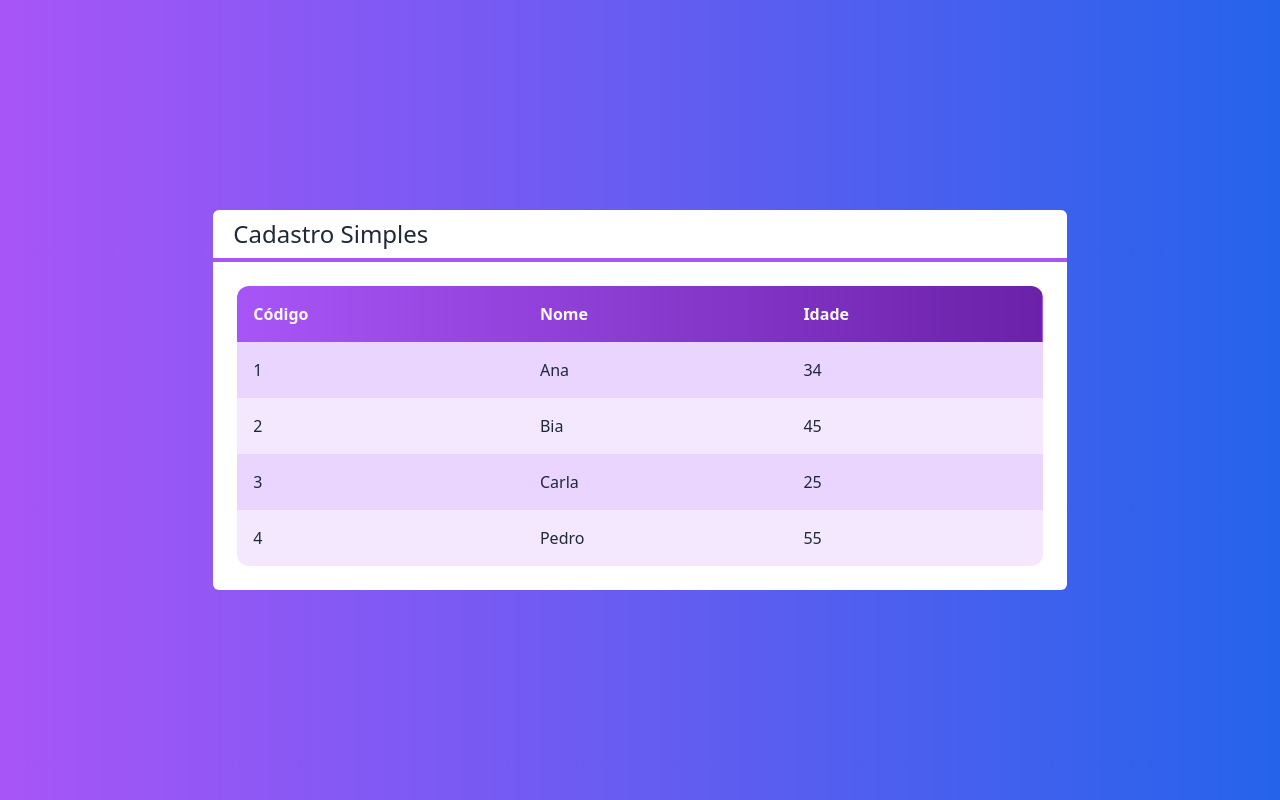
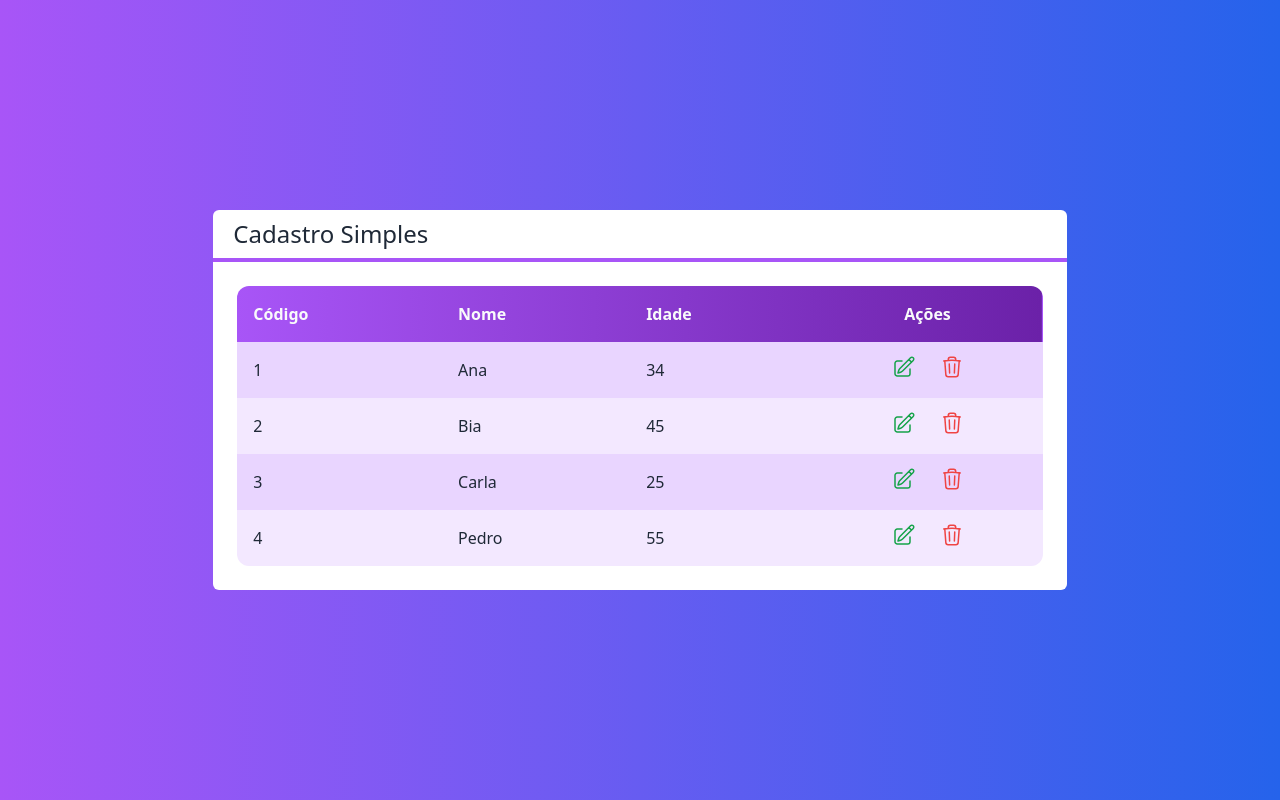
Before and after one commit to davidIsrael-rj/next-crud, a Next.js app: page / in a window 1280 px wide. Built offline with nearby package versions, Linux system fonts and the light colour scheme.

Commit message:
Componente Tabela #03

```diff
--- /dev/null
+++ b/src/components/Icones.tsx
@@ -0,0 +1,13 @@
+export const IconeEdicao = (
+    <svg xmlns="http://www.w3.org/2000/svg" fill="none" viewBox="0 0 24 24" strokeWidth={1.5} stroke="currentColor" className="w-6 h-6">
+        <path strokeLinecap="round" strokeLinejoin="round" d="M16.862 4.487l1.687-1.688a1.875 1.875 0 112.652 2.652L10.582 16.07a4.5 4.5 0 01-1.897 1.13L6 18l.8-2.685a4.5 4.5 0 011.13-1.897l8.932-8.931zm0 0L19.5 7.125M18 14v4.75A2.25 2.25 0 0115.75 21H5.25A2.25 2.25 0 013 18.75V8.25A2.25 2.25 0 015.25 6H10" />
+    </svg>
+
+)
+
+export const IconeLixo = (
+    <svg xmlns="http://www.w3.org/2000/svg" fill="none" viewBox="0 0 24 24" strokeWidth={1.5} stroke="currentColor" className="w-6 h-6">
+        <path strokeLinecap="round" strokeLinejoin="round" d="M14.74 9l-.346 9m-4.788 0L9.26 9m9.968-3.21c.342.052.682.107 1.022.166m-1.022-.165L18.16 19.673a2.25 2.25 0 01-2.244 2.077H8.084a2.25 2.25 0 01-2.244-2.077L4.772 5.79m14.456 0a48.108 48.108 0 00-3.478-.397m-12 .562c.34-.059.68-.114 1.022-.165m0 0a48.11 48.11 0 013.478-.397m7.5 0v-.916c0-1.18-.91-2.164-2.09-2.201a51.964 51.964 0 00-3.32 0c-1.18.037-2.09 1.022-2.09 2.201v.916m7.5 0a48.667 48.667 0 00-7.5 0" />
+    </svg>
+
+)
--- a/src/components/Tabela.tsx
+++ b/src/components/Tabela.tsx
@@ -1,10 +1,17 @@
 import Cliente from "../core/Cliente";
+import { IconeEdicao, IconeLixo } from "./Icones";
 
 interface TabelaProps {
     clientes: Cliente[]
+    clienteSelecionado?: (cliente: Cliente) => void
+    clienteExcluido?: (cliente: Cliente) => void
 }
 
+
+
 export default function Tabela(props: TabelaProps) {
+
+    const exibirAcoes = props.clienteExcluido || props.clienteSelecionado
 
     function renderizarCabecalho() {
         return (
@@ -12,6 +19,7 @@
                 <th className="text-left p-4">Código</th>
                 <th className="text-left p-4">Nome</th>
                 <th className="text-left p-4">Idade</th>
+                {exibirAcoes ? <th className="p-4">Ações</th> : false}
             </tr>
 
         )
@@ -21,14 +29,42 @@
         return props.clientes?.map((cliente, i) => {
             return (
                 <tr key={cliente.id}
-                className={`${i % 2 ===0 ? 'bg-purple-200' : 'bg-purple-100' }`}
+                    className={`${i % 2 === 0 ? 'bg-purple-200' : 'bg-purple-100'}`}
                 >
                     <td className="text-left p-4">{cliente.id}</td>
                     <td className="text-left p-4">{cliente.nome}</td>
                     <td className="text-left p-4">{cliente.idade}</td>
+                    {exibirAcoes ? renderizarAcoes(cliente) : false}
                 </tr>
             )
         })
+    }
+
+    function renderizarAcoes(cliente: Cliente) {
+        return (
+            <td className="flex justify-center">
+                {props.clienteSelecionado ? (
+                    <button onClick={() => props.clienteSelecionado?.(cliente)} className={`
+                        flex justify-center items-center
+                        text-green-600 rounded-full p-2 m-1
+                        hover:bg-purple-50
+                    `}>
+                        {IconeEdicao}
+                    </button>
+
+                ) : false}
+                {props.clienteExcluido ? (
+                    <button onClick={() => props.clienteExcluido?.(cliente)} className={`
+                    flex justify-center items-center
+                    text-red-500 rounded-full p-2 m-1
+                    hover:bg-purple-50
+                `}>
+                        {IconeLixo}
+                    </button>
+
+                ) : false}
+            </td>
+        )
     }
 
     return (
--- a/src/pages/index.tsx
+++ b/src/pages/index.tsx
@@ -14,17 +14,28 @@
     new Cliente('Carla', 25, '3'),
     new Cliente('Pedro', 55, '4'),
   ]
+  function clienteSelecionado(cliente: Cliente) {
+    console.log(cliente.nome)
+  }
+
+  function clienteExcluido(cliente: Cliente){
+    console.log(`Excluir...${cliente.nome}`)
+  }
+
   return (
 
-      <div className={`
+    <div className={`
         flex h-screen justify-center items-center
         bg-gradient-to-r from-purple-500 to-blue-600
         text-white
       `}>
-        <Layout titulo='Cadastro Simples'>
-          <Tabela clientes={clientes}></Tabela>
-        </Layout>
-      </div>
+      <Layout titulo='Cadastro Simples'>
+        <Tabela clientes={clientes}
+        clienteSelecionado={clienteSelecionado}
+        clienteExcluido={clienteExcluido}
+        />
+      </Layout>
+    </div>
 
-     )
+  )
 }
```
